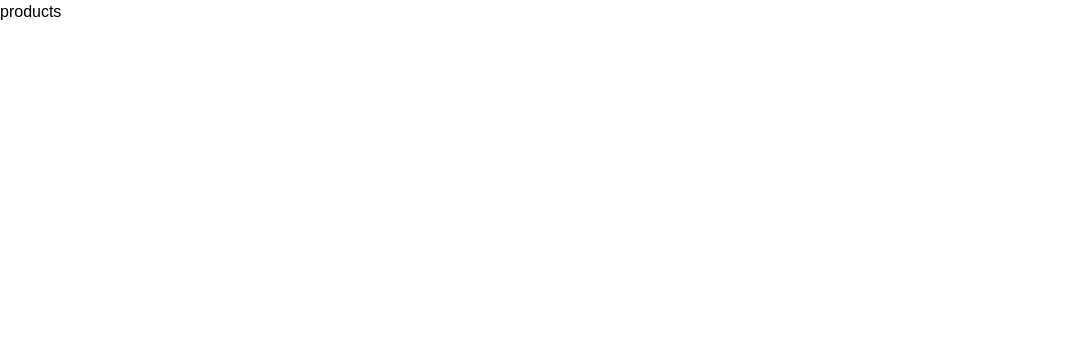
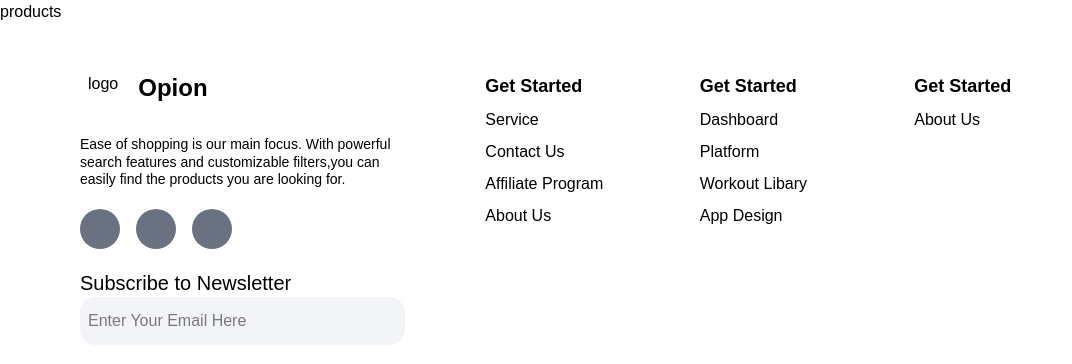
Before and after one commit to Ninad-arakh/commodities-management-system, a Next.js app: page /products in a window 1280 px wide. Shown: the top 364 px of the page, without its empty margins (0-1072 px from the left). Built offline with nearby package versions, Linux system fonts and the light colour scheme; sample sign-in values are in the browser's storage.

Commit message:
footer done

```diff
--- a/src/app/dashboard/page.js
+++ b/src/app/dashboard/page.js
@@ -26,7 +26,7 @@ const page = () => {
     }
   }, []);
   return (
-    <div className="bg-pageBackground w- box-border grid grid-cols-12 gap-2 relative">
+    <div className="bg-pageBackground w- box-border grid grid-cols-12 gap-2 relative  pb-4">
       <div className="sm:col-span-2 h-screen sticky top-0">
         {" "}
         <Sidebar />
--- a/src/app/layout.js
+++ b/src/app/layout.js
@@ -1,3 +1,4 @@
+import HideableFooter from "@/components/HideableFooter";
 import "./globals.css";
 
 export const metadata = {
@@ -6,11 +7,14 @@ export const metadata = {
 };
 
 export default function RootLayout({ children }) {
+
+
   return (
     <html lang="en">
       <body
       >
         {children}
+        <HideableFooter/>
       </body>
     </html>
   );
--- /dev/null
+++ b/src/components/Footer.jsx
@@ -0,0 +1,56 @@
+"use clint";
+import React from "react";
+
+const Footer = () => {
+  return (
+    <div className=" w-full bg-dashboard py-12 ">
+      <div className="grid grid-cols-12 px-20 gap-18">
+        <div className="col-span-4 ">
+          <div className=" flex gap-5 px-2">
+            <p>logo</p>
+            <h1 className="text-2xl font-bold">Opion</h1>
+          </div>
+          <p className="leading-tight mt-8 text-sm">
+            Ease of shopping is our main focus. With powerful search features
+            and customizable filters,you can easily find the products you are
+            looking for.
+          </p>
+          <div className="flex w-full gap-4 mt-5">
+            <div className="w-10 h-10 rounded-full bg-gray-500 cursor-pointer"></div>
+            <div className="w-10 h-10 rounded-full bg-gray-500 cursor-pointer"></div>
+            <div className="w-10 h-10 rounded-full bg-gray-500 cursor-pointer"></div>
+          </div>
+          <h2 className=" mt-5 text-xl ">Subscribe to Newsletter</h2>
+          <input
+            type="text"
+            className="w-full bg-inputBox rounded-2xl px-2 py-3"
+            placeholder="Enter Your Email Here"
+          />
+        </div>
+
+        <div className="col-span-7  grid grid-cols-3 gap-5">
+          <div className="px-2 flex flex-col gap-2">
+            <h2 className="text-lg font-semibold cursor-pointer">Get Started</h2>
+            <h3 className="cursor-pointer">Service</h3>
+            <h3 className="cursor-pointer">Contact Us</h3>
+            <h3 className="cursor-pointer">Affiliate Program</h3>
+            <h3 className="cursor-pointer">About Us</h3>
+          </div>
+          <div className="px-2 flex flex-col gap-2">
+            <h2 className="text-lg font-semibold cursor-pointer">Get Started</h2>
+            <h3 className="cursor-pointer">Dashboard</h3>
+            <h3 className="cursor-pointer">Platform</h3>
+            <h3 className="cursor-pointer">Workout Libary</h3>
+            <h3 className="cursor-pointer">App Design</h3>
+          </div>
+          <div className="px-2 flex flex-col gap-2">
+            <h2 className="text-lg font-semibold cursor-pointer">Get Started</h2>
+            <h3 className="cursor-pointer">About Us</h3>
+          </div>
+        </div>
+      </div>
+    </div>
+  );
+};
+
+export default Footer;
--- /dev/null
+++ b/src/components/HideableFooter.jsx
@@ -0,0 +1,16 @@
+"use client";
+
+import { usePathname } from "next/navigation";
+import Footer from "@/components/Footer";
+
+export default function HideableFooter() {
+  const pathname = usePathname();
+  const hideFooter = pathname === "/login";
+
+  if (hideFooter) return null;
+  return (
+    <div className="rounded-t-3xl overflow-hidden bg-dashboard ">
+      <Footer />
+    </div>
+  );
+}
```
